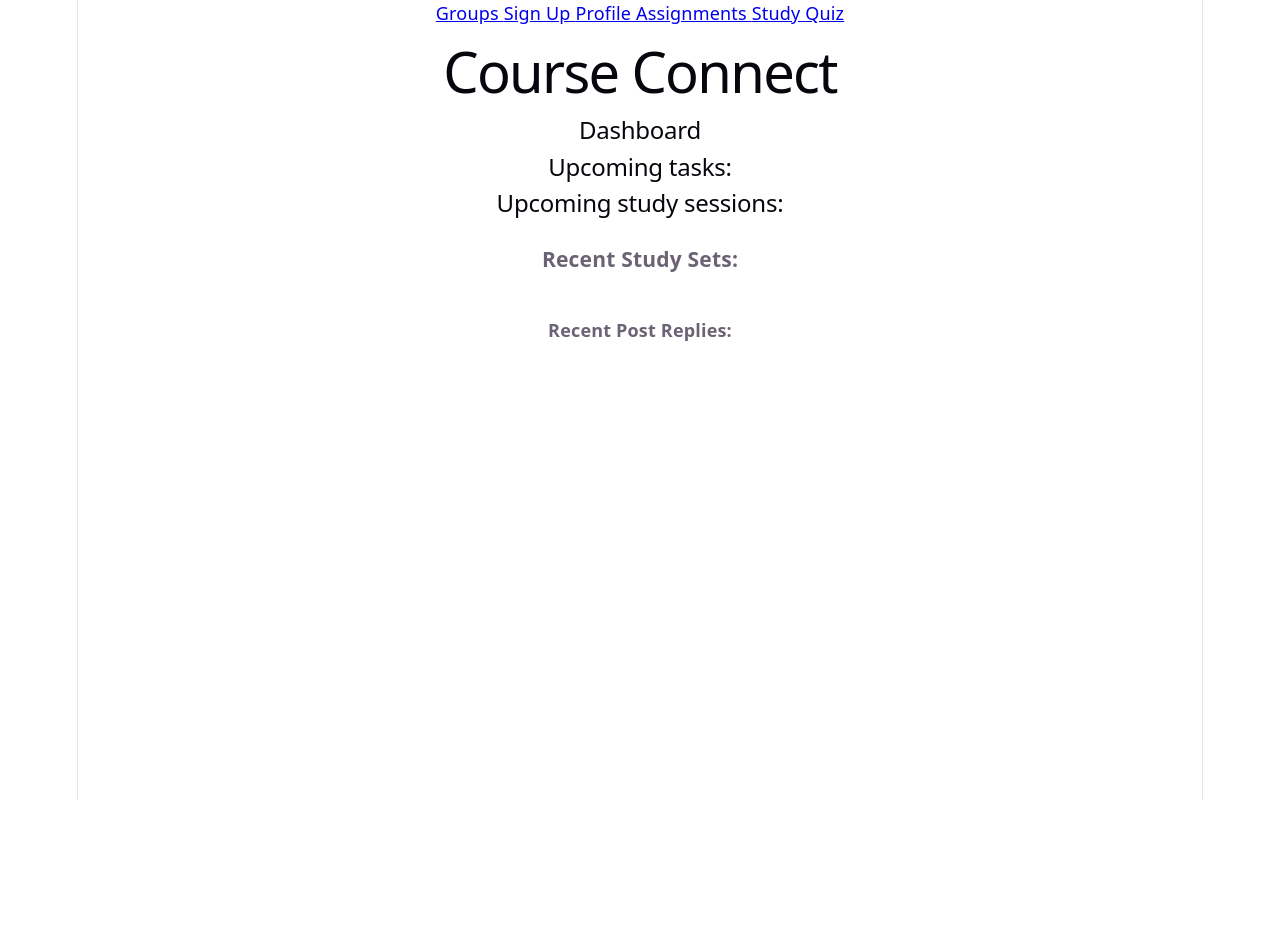
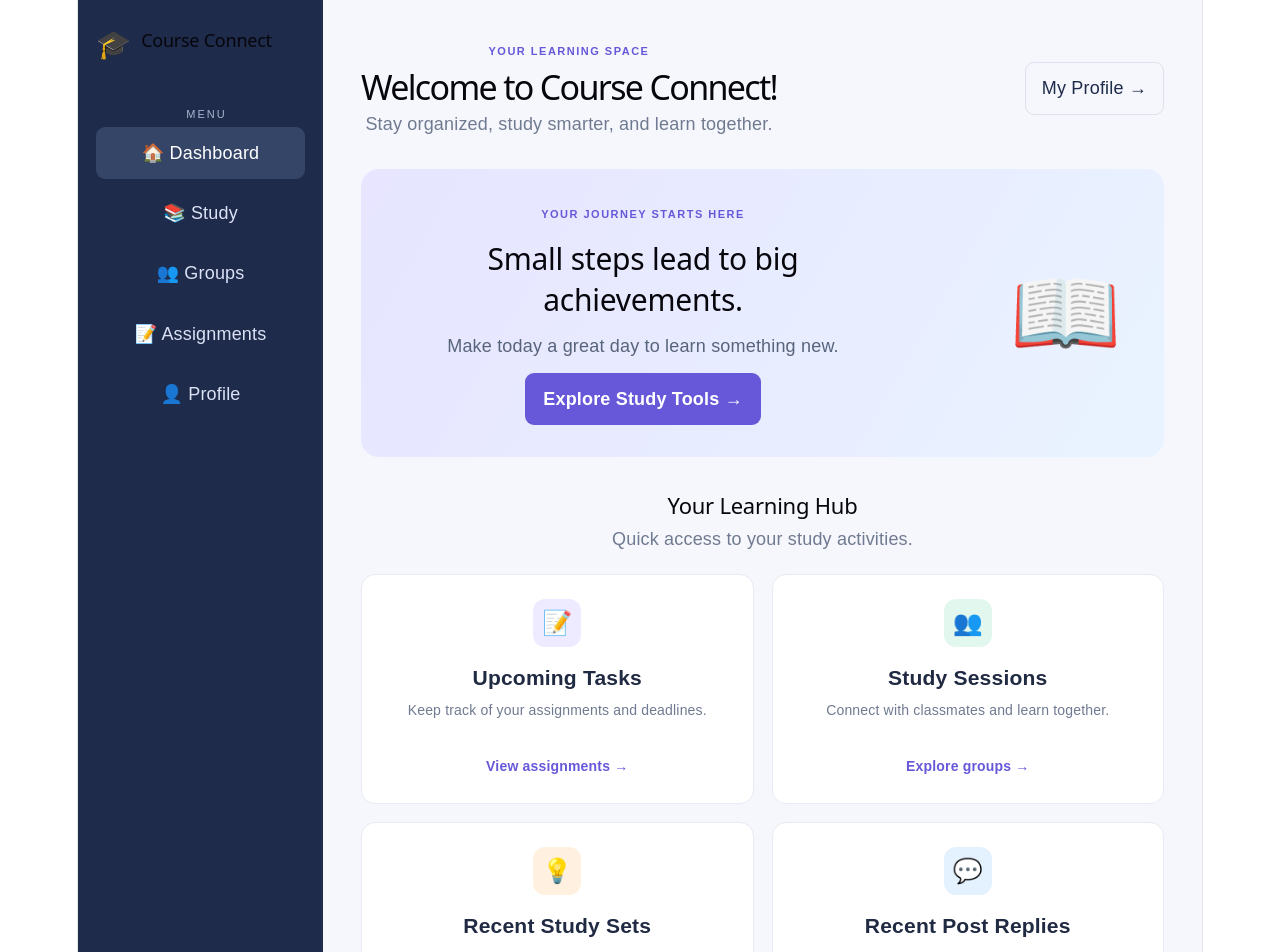
Before and after one commit to Malikai-Hub/CourseConnect-, a React (Vite) app: page / in a window 1280 px wide. Shown: the top 952 px of the page. Before the commit the page ends 800 px from the top, so only its background shows below. Built offline with nearby package versions, Linux system fonts and the light colour scheme.

Commit message:
finished first commits

```diff
--- /dev/null
+++ b/src/Pages/Home.css
@@ -0,0 +1,319 @@
+.dashboard {
+  --navy: #1e2b4a;
+  --purple: #6758d9;
+  --muted: #707a90;
+  min-height: 100vh;
+  display: flex;
+  background: #f5f7fc;
+  color: #202a42;
+  font-family: Arial, sans-serif;
+}
+
+.sidebar {
+  width: 245px;
+  flex-shrink: 0;
+  background: var(--navy);
+  color: white;
+  padding: 28px 18px;
+  display: flex;
+  flex-direction: column;
+  box-sizing: border-box;
+}
+
+.brand {
+  display: flex;
+  align-items: center;
+  gap: 10px;
+  margin-bottom: 40px;
+}
+
+.brand h2 {
+  font-size: 18px;
+  line-height: 1.4;
+}
+
+.brand-icon {
+  font-size: 28px;
+}
+
+.menu-label {
+  color: #aab5d0;
+  font-size: 11px;
+  letter-spacing: 2px;
+  padding-left: 12px;
+}
+
+.sidebar-nav {
+  display: flex;
+  flex-direction: column;
+  gap: 8px;
+}
+
+.nav-link {
+  padding: 13px 12px;
+  color: #dbe2f5;
+  text-decoration: none;
+  border-radius: 9px;
+  transition: background 0.2s;
+}
+
+.nav-link:hover,
+.nav-link.active {
+  background: #354568;
+  color: white;
+}
+
+.sidebar-bottom {
+  margin-top: auto;
+  padding: 18px 12px;
+  border-top: 1px solid #465371;
+}
+
+.sidebar-bottom p {
+  color: #dbe2f5;
+  line-height: 1.6;
+  font-size: 14px;
+}
+
+.study-button {
+  display: inline-block;
+  color: white;
+  text-decoration: none;
+  font-weight: bold;
+  margin-top: 8px;
+}
+
+.dashboard-main {
+  flex: 1;
+  min-width: 0;
+  padding: 38px;
+}
+
+.dashboard-header {
+  display: flex;
+  justify-content: space-between;
+  align-items: center;
+  gap: 20px;
+  margin-bottom: 30px;
+}
+
+.eyebrow,
+.welcome-label {
+  color: var(--purple);
+  font-size: 11px;
+  font-weight: bold;
+  letter-spacing: 1.5px;
+}
+
+.dashboard-header h1 {
+  font-size: clamp(25px, 3vw, 34px);
+  margin: 10px 0;
+}
+
+.subtitle,
+.section-heading p {
+  color: var(--muted);
+  line-height: 1.6;
+}
+
+.profile-button {
+  text-decoration: none;
+  color: var(--navy);
+  border: 1px solid #dce1ed;
+  padding: 12px 16px;
+  border-radius: 9px;
+  white-space: nowrap;
+}
+
+.welcome-card {
+  background: linear-gradient(120deg, #e7e5ff, #e9f3ff);
+  border-radius: 18px;
+  padding: 32px;
+  display: flex;
+  align-items: center;
+  justify-content: space-between;
+  gap: 20px;
+  margin-bottom: 36px;
+}
+
+.welcome-card h2 {
+  font-size: clamp(22px, 3vw, 30px);
+  max-width: 500px;
+  line-height: 1.35;
+  margin: 12px 0;
+}
+
+.welcome-card p:not(.welcome-label) {
+  color: #58647c;
+  line-height: 1.6;
+}
+
+.primary-button {
+  display: inline-block;
+  margin-top: 12px;
+  padding: 13px 18px;
+  border-radius: 9px;
+  background: var(--purple);
+  color: white;
+  text-decoration: none;
+  font-weight: bold;
+}
+
+.primary-button:hover {
+  background: #5143bd;
+}
+
+.welcome-emoji {
+  font-size: clamp(55px, 8vw, 90px);
+  padding: 10px;
+}
+
+.dashboard-section {
+  margin-bottom: 30px;
+}
+
+.section-heading h2 {
+  font-size: 22px;
+  margin-bottom: 6px;
+}
+
+.section-heading p {
+  margin-top: 0;
+}
+
+.feature-grid {
+  display: grid;
+  grid-template-columns: repeat(2, minmax(0, 1fr));
+  gap: 18px;
+  margin-top: 20px;
+}
+
+.feature-card {
+  background: white;
+  padding: 24px;
+  border: 1px solid #e8ebf3;
+  border-radius: 14px;
+  text-decoration: none;
+  color: inherit;
+  transition:
+    transform 0.2s,
+    box-shadow 0.2s;
+}
+
+.feature-card:hover {
+  transform: translateY(-3px);
+  box-shadow: 0 8px 24px #24365a12;
+}
+
+.feature-icon {
+  display: inline-flex;
+  width: 48px;
+  height: 48px;
+  border-radius: 12px;
+  justify-content: center;
+  align-items: center;
+  font-size: 24px;
+}
+
+.purple {
+  background: #eeeaff;
+}
+
+.green {
+  background: #e2f7ed;
+}
+
+.orange {
+  background: #fff0df;
+}
+
+.blue {
+  background: #e4f1ff;
+}
+
+.feature-card h3 {
+  margin: 18px 0 8px;
+}
+
+.feature-card p {
+  color: var(--muted);
+  font-size: 14px;
+  line-height: 1.7;
+  min-height: 46px;
+}
+
+.card-link {
+  display: inline-block;
+  margin-top: 8px;
+  color: var(--purple);
+  font-weight: bold;
+  font-size: 14px;
+}
+
+.dashboard-footer {
+  border-top: 1px solid #e1e5ef;
+  padding-top: 18px;
+  color: var(--muted);
+  font-size: 13px;
+}
+
+@media (max-width: 800px) {
+  .sidebar {
+    width: 190px;
+    padding: 20px 12px;
+  }
+
+  .dashboard-main {
+    padding: 24px;
+  }
+
+  .dashboard-header {
+    align-items: flex-start;
+    flex-direction: column;
+  }
+}
+
+@media (max-width: 560px) {
+  .dashboard {
+    flex-direction: column;
+  }
+
+  .sidebar {
+    width: 100%;
+    padding: 16px;
+  }
+  .brand {
+    margin-bottom: 12px;
+  }
+
+  .menu-label,
+  .sidebar-bottom {
+    display: none;
+  }
+
+  .sidebar-nav {
+    flex-direction: row;
+    flex-wrap: wrap;
+  }
+
+  .nav-link {
+    padding: 9px;
+    font-size: 13px;
+  }
+
+  .dashboard-main {
+    padding: 20px 16px;
+  }
+
+  .welcome-card {
+    padding: 22px;
+  }
+
+  .feature-grid {
+    grid-template-columns: 1fr;
+  }
+
+  .profile-button {
+    display: inline-block;
+  }
+}
--- a/src/Pages/Home.jsx
+++ b/src/Pages/Home.jsx
@@ -1,28 +1,114 @@
-import { useState, useEffect } from "react";
-import { Link, useNavigate } from "react-router-dom";
+import { Link } from "react-router-dom";
+import "./Home.css";
 
 export default function Home() {
   return (
-    <>
-      <nav>
-        <Link to="/Groups">Groups </Link>
-        <Link to="/Register">Sign Up </Link>
-        <Link to="/Profile">Profile </Link>
-        <Link to="/Assignments">Assignments </Link>
-        <Link to="/Study">Study </Link>
-        <Link>Quiz </Link>
-      </nav>
-      <header>
-        <h1>Course Connect</h1>
-        <h2>Dashboard</h2>
-      </header>
-      <body>
-        <h2>Upcoming tasks:</h2>
-        <h2>Upcoming study sessions:</h2>
-        <h3>Recent Study Sets:</h3>
-        <h4>Recent Post Replies:</h4>
-      </body>
-      <footer></footer>
-    </>
+    <div className="dashboard">
+      <aside className="sidebar">
+        <div className="brand">
+          <span className="brand-icon">🎓</span>
+          <h2>Course Connect</h2>
+        </div>
+
+        <p className="menu-label">MENU</p>
+
+        <nav className="sidebar-nav">
+          <Link to="/" className="nav-link active">
+            🏠 Dashboard
+          </Link>
+          <Link to="/Study" className="nav-link">
+            📚 Study
+          </Link>
+          <Link to="/Groups" className="nav-link">
+            👥 Groups
+          </Link>
+          <Link to="/Assignments" className="nav-link">
+            📝 Assignments
+          </Link>
+          <Link to="/Profile" className="nav-link">
+            👤 Profile
+          </Link>
+        </nav>
+
+        <div className="sidebar-bottom">
+          <p>Ready to learn something new?</p>
+          <Link to="/Study" className="study-button">
+            Start studying →
+          </Link>
+        </div>
+      </aside>
+
+      <main className="dashboard-main">
+        <header className="dashboard-header">
+          <div>
+            <p className="eyebrow">YOUR LEARNING SPACE</p>
+            <h1>Welcome to Course Connect!</h1>
+            <p className="subtitle">
+              Stay organized, study smarter, and learn together.
+            </p>
+          </div>
+          <Link to="/Profile" className="profile-button">
+            My Profile →
+          </Link>
+        </header>
+
+        <section className="welcome-card">
+          <div>
+            <p className="welcome-label">YOUR JOURNEY STARTS HERE</p>
+            <h2>Small steps lead to big achievements.</h2>
+            <p>Make today a great day to learn something new.</p>
+            <Link to="/Study" className="primary-button">
+              Explore Study Tools →
+            </Link>
+          </div>
+          <div className="welcome-emoji" aria-hidden="true">
+            📖
+          </div>
+        </section>
+
+        <section className="dashboard-section">
+          <div className="section-heading">
+            <div>
+              <h2>Your Learning Hub</h2>
+              <p>Quick access to your study activities.</p>
+            </div>
+          </div>
+
+          <div className="feature-grid">
+            <Link to="/Assignments" className="feature-card">
+              <span className="feature-icon purple">📝</span>
+              <h3>Upcoming Tasks</h3>
+              <p>Keep track of your assignments and deadlines.</p>
+              <span className="card-link">View assignments →</span>
+            </Link>
+
+            <Link to="/Groups" className="feature-card">
+              <span className="feature-icon green">👥</span>
+              <h3>Study Sessions</h3>
+              <p>Connect with classmates and learn together.</p>
+              <span className="card-link">Explore groups →</span>
+            </Link>
+
+            <Link to="/Study" className="feature-card">
+              <span className="feature-icon orange">💡</span>
+              <h3>Recent Study Sets</h3>
+              <p>Find study materials and review what you've learned.</p>
+              <span className="card-link">Start reviewing →</span>
+            </Link>
+
+            <Link to="/Groups" className="feature-card">
+              <span className="feature-icon blue">💬</span>
+              <h3>Recent Post Replies</h3>
+              <p>Continue conversations with your study community.</p>
+              <span className="card-link">Visit groups →</span>
+            </Link>
+          </div>
+        </section>
+
+        <footer className="dashboard-footer">
+          <p>Course Connect · Learn together, grow together.</p>
+        </footer>
+      </main>
+    </div>
   );
 }
```
